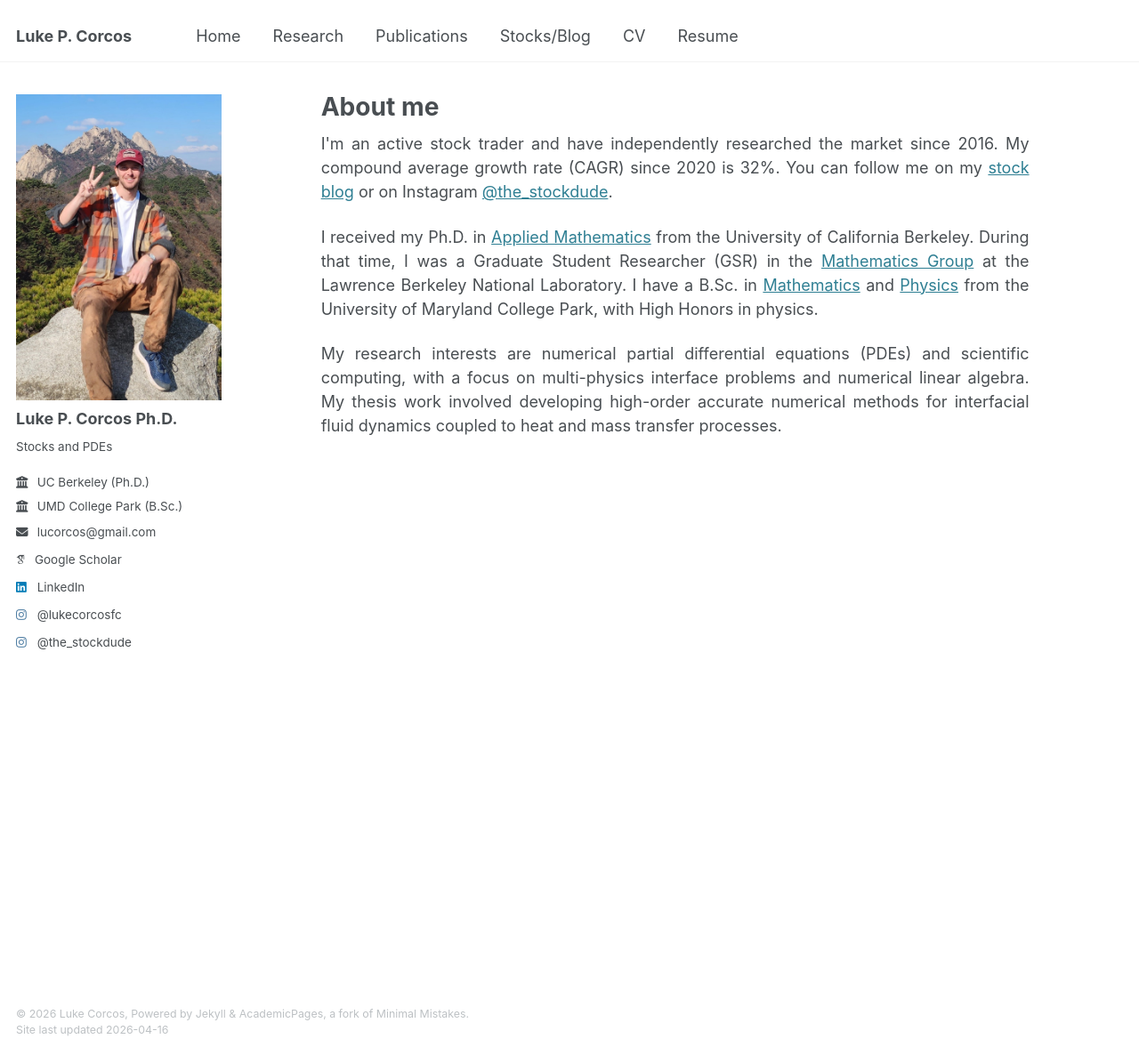
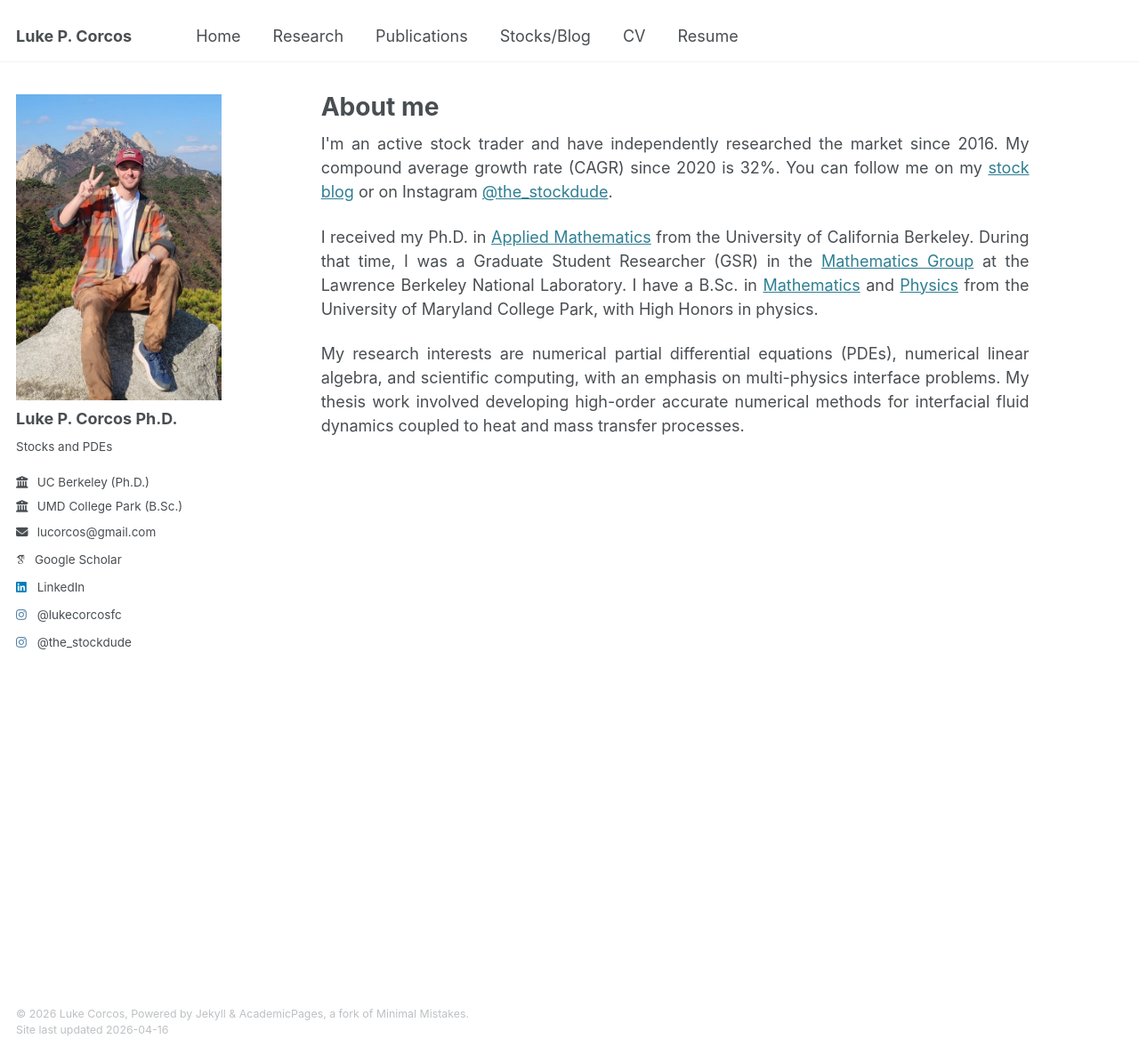
Before and after one commit to lpcorcos/lpcorcos.github.io, a Jekyll site: the page built from _pages/about.md, in a window 1280 px wide and 1186 px high. Shown: the whole window at 89% size. Built offline with Jekyll 4.4.1, drawn with Linux system fonts in a browser that asks for light colours; some web fonts are replaced.

Commit message:
Added spacing to about and sidebar

```diff
--- a/_includes/author-profile.html
+++ b/_includes/author-profile.html
@@ -175,6 +175,9 @@
       {% if author.zhihu %}
       <li><a href="https://www.zhihu.com/people/{{ author.zhihu }}"><i class="fab fa-fw fa-zhihu icon-pad-right" aria-hidden="true"></i>Zhihu</a></li>
       {% endif %}
+
+     <p style="margin-bottom:5cm;"></p>
+
     </ul>
   </div>
 </div>
--- a/_pages/about.md
+++ b/_pages/about.md
@@ -22,5 +22,8 @@
 </p>
 
 <p style="text-align: justify">
-My research interests are numerical partial differential equations (PDEs) and scientific computing, with a focus on multi-physics interface problems and numerical linear algebra. My thesis work involved developing high-order accurate numerical methods for interfacial fluid dynamics coupled to heat and mass transfer processes.
+My research interests are numerical partial differential equations (PDEs), numerical linear algebra, and scientific computing, with an emphasis on multi-physics interface problems. My thesis work involved developing high-order accurate numerical methods for interfacial fluid dynamics coupled to heat and mass transfer processes.
 </p>
+
+
+<p style="margin-bottom:10cm;"></p>
--- a/_pages/publications.html
+++ b/_pages/publications.html
@@ -35,7 +35,7 @@
 <h2>Ph.D. Thesis</h2>
 L. P. Corcos, <i>A Hybrid Finite Difference Level Set–Implicit Mesh
 Discontinuous Galerkin Method for Multi-Layer Coating Flow Problems</i>,
-December 2023, University of California Berkeley.
+December 2023, University of California Berkeley. Advisor: Professor James A. Sethian.
 <a href= "https://www.proquest.com/openview/c3a45544f62d7185537acfaa0a4c7a4d/1?pq-origsite=gscholar&cbl=18750&diss=y">Link</a>&nbsp
 <a href="http://lpcorcos.github.io/publications/CorcosPhdThesis.pdf"> <i class="fa-solid fa-file-pdf"></i>PDF</a>
 
```
